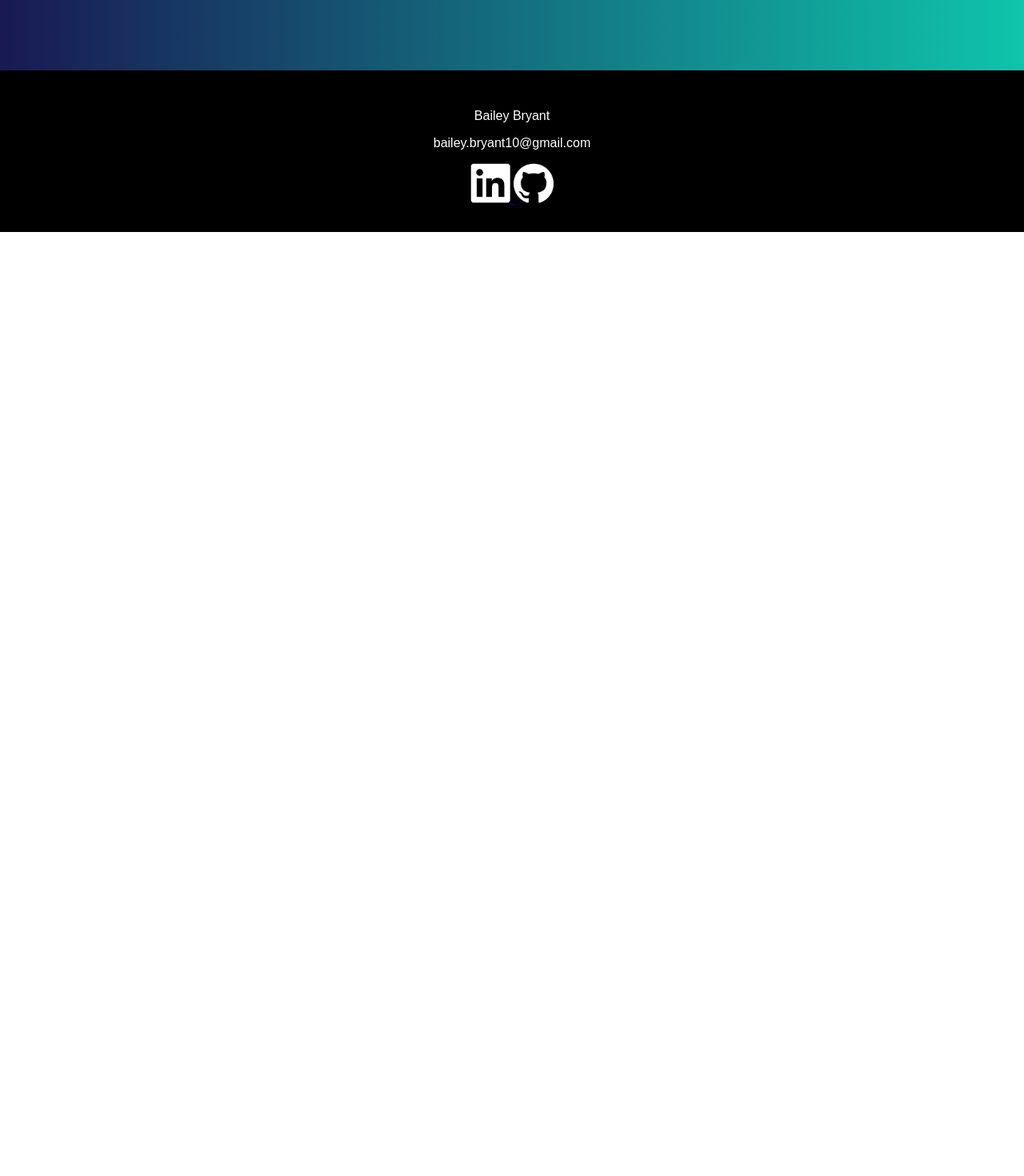
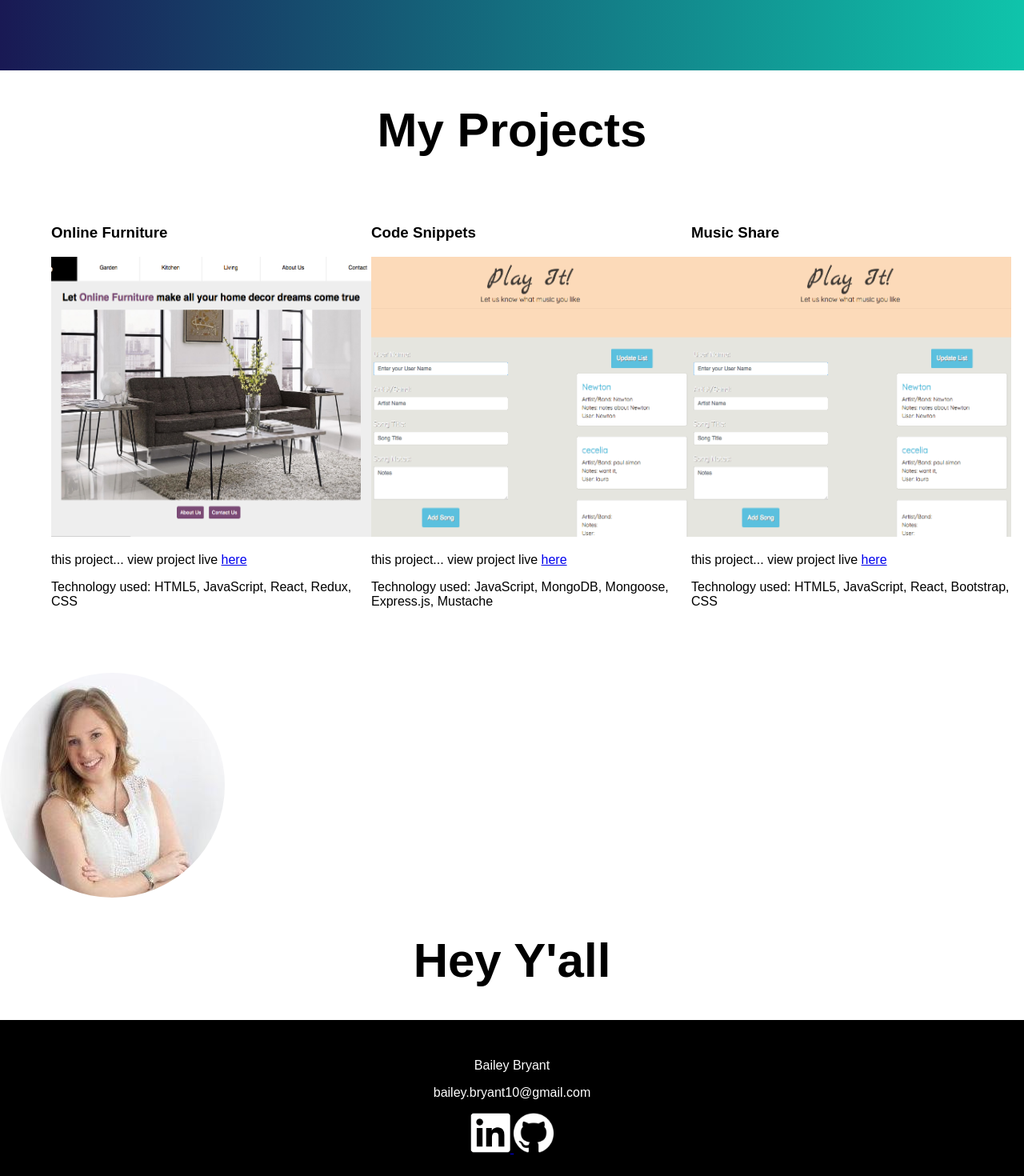
Before and after one commit to bbryant7/BB-Portfolio, a React (Create React App) app: page / in a window 1280 px wide. Shown: the part 680-2150 px from the top of the page at 80% size. Before the commit the page ends 970 px from the top, so only its background shows below. Built offline with nearby package versions, Linux system fonts and the light colour scheme.

Commit message:
add portfolio and about page to main

```diff
--- a/src/components/About.js
+++ b/src/components/About.js
@@ -1,16 +1,19 @@
 import React, { Component } from 'react';
 import '../styles/App.css';
 import { Link } from "react-router-dom";
+import about from "../images/about.jpg"
 
 class About extends Component {
   render() {
 
 
     return (
-      <div>
-      <h1>  About</h1>
+      <div className="about-page">
+      <img src={about} className="about-picture" alt="Photo of Bailey Bryant"/>
+      <div className="about-details">
+      <h1>  Hey Y'all</h1>
+      </div>
 
-        <br></br>
 
 
       </div>
--- a/src/components/App.js
+++ b/src/components/App.js
@@ -1,16 +1,30 @@
 import React, { Component } from "react";
 import "../styles/App.css";
 import { Link } from "react-router-dom";
+import MusicReview from "../images/music-review.png";
+import Ecom from "../images/ecom.png";
+import about from "../images/about.jpg"
+import About from "../components/About.js"
+import Portfolio from "../components/Portfolio.js"
+
 
 class App extends Component {
   render() {
     return (
-      <div className="splash">
-        <h1 className="top">
+      <div className="app">
+
+        <div className="splash">
+          <h1 className="top">
           Hey y'all, <span>I'm Bailey Bryant.</span>
-        </h1>
-        <h1> I'm a Web Developer. </h1>
+          </h1>
+          <h1> Im a Web Developer. </h1>
+        </div>
+        <Portfolio/>
+        <About/>
+
       </div>
+
+
     );
   }
 }
--- a/src/components/Portfolio.js
+++ b/src/components/Portfolio.js
@@ -8,7 +8,7 @@ class Portfolio extends Component {
 
 
     return (
-      <div>
+      <div className = "portfolio-page">
       <h1>  My Projects </h1>
       <div className="portfolio">
       <div className="project">
@@ -39,21 +39,3 @@ class Portfolio extends Component {
 }
 
 export default Portfolio;
-
-// <div>
-// <h1>  My Projects </h1>
-// <div className="portfolio">
-// <h3> Online Furniture </h3>
-// <img src={Ecom} height= "400px" width="400px" className="portfolio-image"/>
-// <p> this project...</p>
-// <p> Technology used: HTML5, JavaScript, React, Redux, CSS</p>
-// <h3> Code Snippets</h3>
-// <img src={MusicReview} height= "400px" width="400px" className="portfolio-image"/>
-// <p>this project...</p>
-// <p> Technology used: JavaScript, MongoDB, Mongoose, Express.js, Mustache </p>
-// <h3> Music Share </h3>
-// <img src={Ecom} height= "400px" width="400px" className="portfolio-image"/>
-// <p>  this project...</p>
-// <p> Technology used: HTML5, JavaScript, React, Bootstrap, CSS  </p>
-//
-// </div>
--- a/src/styles/index.css
+++ b/src/styles/index.css
@@ -13,6 +13,7 @@ body {
   background: -moz-linear-gradient(right,#191954, #0FC4AB); /* For Firefox 3.6 to 15 */
   background: linear-gradient(to right, #191954, #0FC4AB);
   height: 700px;
+  color:white;
 }
 .navbar{
   display: flex;
@@ -45,7 +46,7 @@ margin-top: 0;
 h1 {
 text-align: center;
 font-size: 60px;
-color: white;
+/*color: white;*/
 }
 
 .portfolio {
@@ -70,6 +71,14 @@ display: flex;
    box-shadow: 0 4px 8px 0 rgba(0, 0, 0, 0.2), 0 6px 20px 0 rgba(0, 0, 0, 0.19);
 }
 
+.about-picture{
+  border-radius: 100%;
+}
+.about-details {
+  border-radius: 100%;
+  vertical-align: center;
+}
+
 footer {
   color: white;
   background-color: black;
```
Also changed, not shown: src/components/BaseLayout.js (line endings or trailing spaces), src/images/about.jpg (added).
